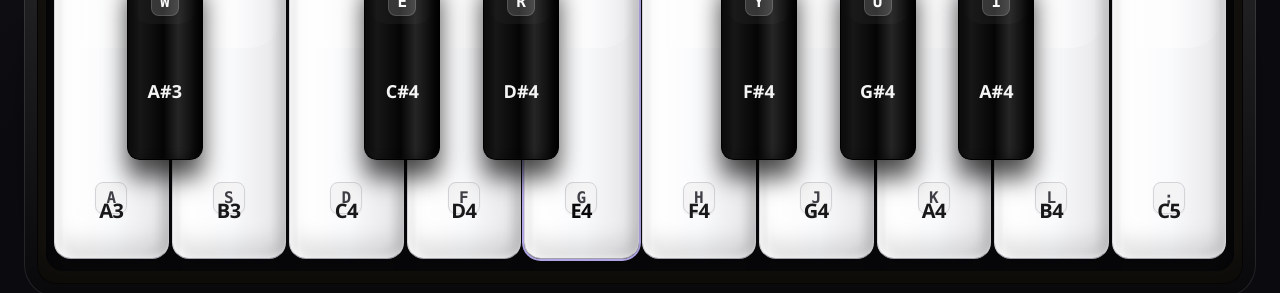
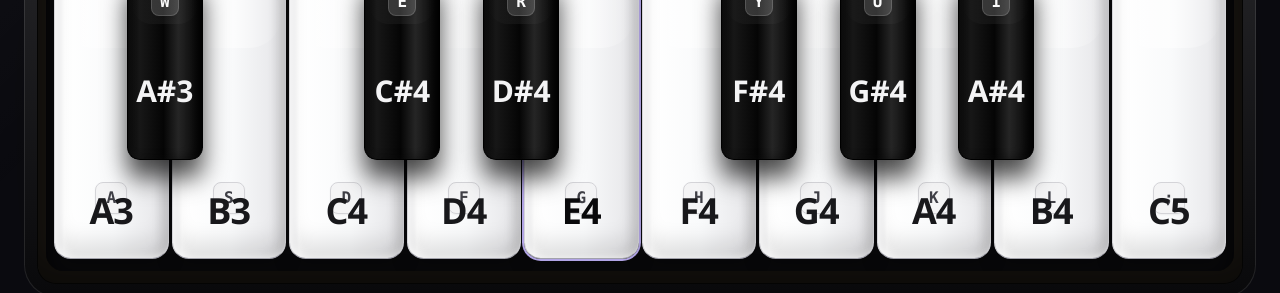
Before and after one commit to kofiarhin/piano360, a React (Vite) app in the folder apps/client/: page / in a window 1280 px wide. Shown: the part 418-711 px from the top of the page. Built offline with nearby package versions, Linux system fonts and the light colour scheme; no server answers.

Commit message:
Further increase piano note labels

```diff
--- a/apps/client/src/features/practice/components/PianoKey.tsx
+++ b/apps/client/src/features/practice/components/PianoKey.tsx
@@ -90,7 +90,7 @@ export const PianoKey = ({ noteId, tone, keyboardKey, visualState, style, onPres
           {keyboardKey}
         </span>
       )}
-      <span className={isBlack ? "relative z-10 text-base font-black leading-none text-zinc-100 md:text-lg" : "relative z-10 text-lg font-black leading-none tracking-tight md:text-xl"}>{noteId}</span>
+      <span className={isBlack ? "relative z-10 text-2xl font-black leading-none text-zinc-100 md:text-3xl" : "relative z-10 text-3xl font-black leading-none tracking-tight md:text-4xl"}>{noteId}</span>
     </motion.button>
   );
 };
```
